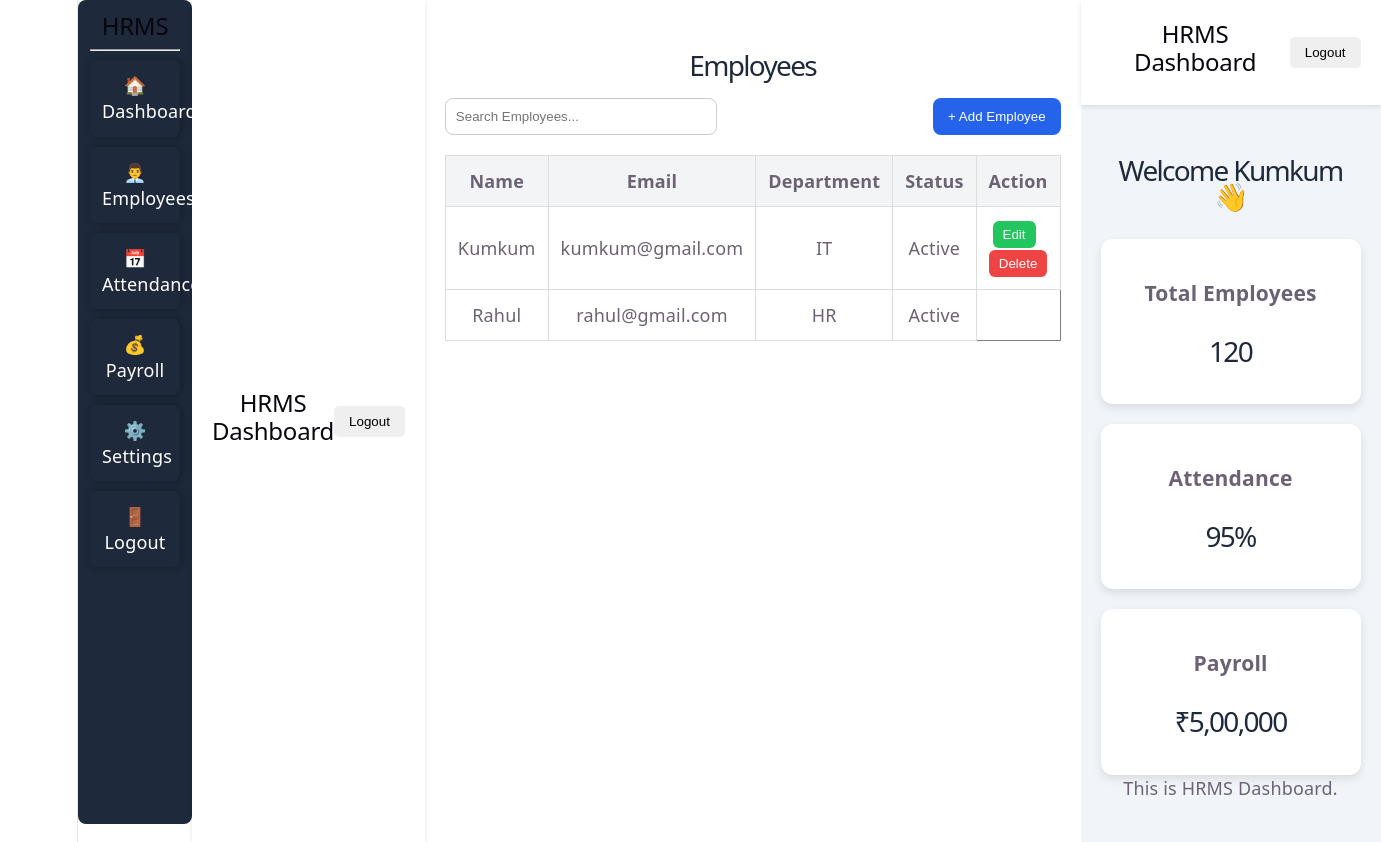
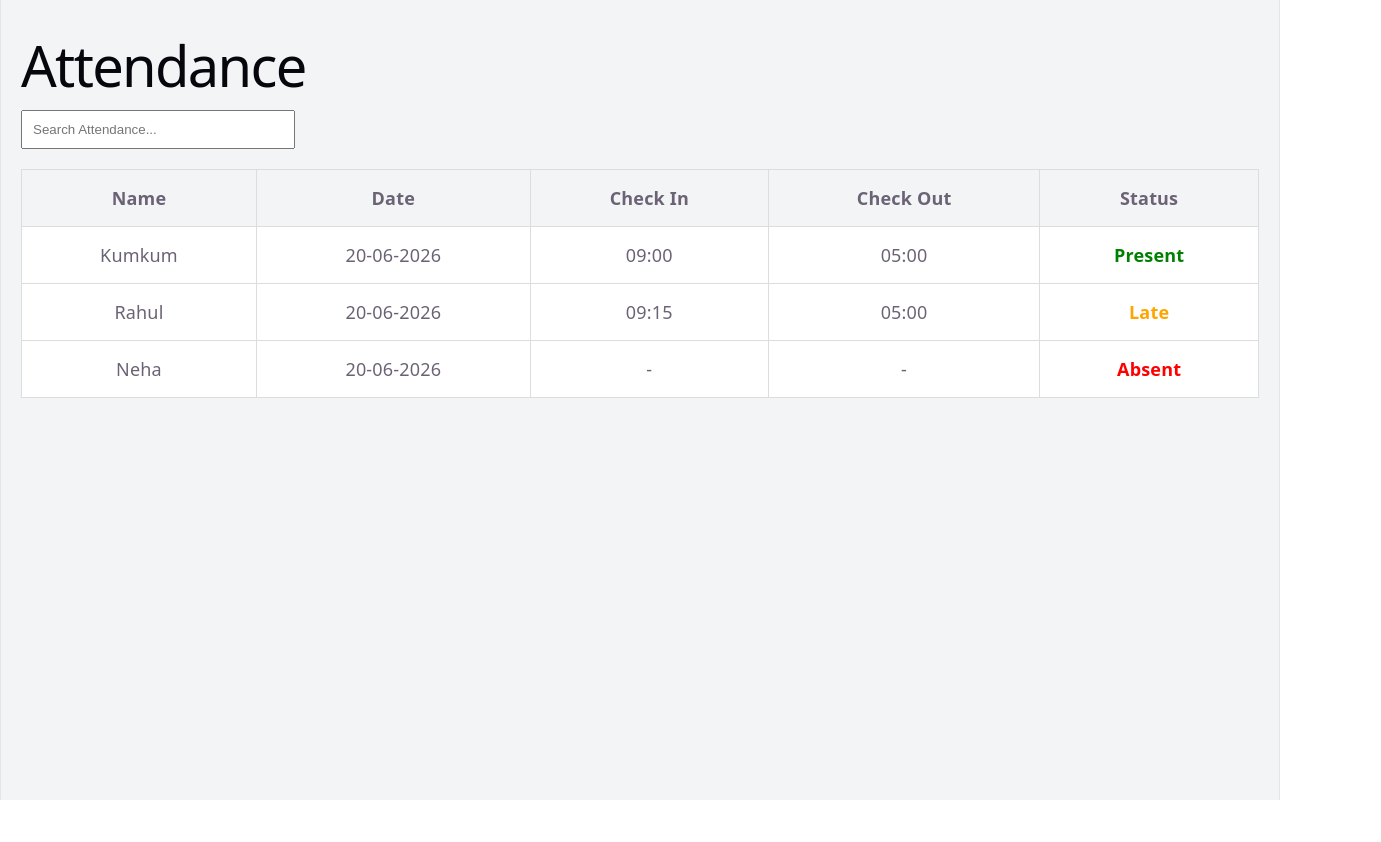
Before and after one commit to KumkumDadhich/infotact-hrms-dashboard, a React app: page /attendance in a window 1280 px wide. Shown: the whole page, 1381 px wide, since content can reach past the window. After the commit the page ends 800 px from the top, so only its background shows below. Built offline with nearby package versions, Linux system fonts and the light colour scheme; the HTML template or start-up script is replaced by a standard one.

Commit message:
feat: create attendance management page UI

```diff
--- a/src/App.jsx
+++ b/src/App.jsx
@@ -1,55 +1,9 @@
-import EmployeePage from "./pages/EmployeePage";
-import DashboardCard from "./components/DashboardCard";
-import Sidebar from "./components/Sidebar";
-import Navbar from "./components/Navbar";
+import AttendancePage from "./pages/AttendancePage";
 
 function App() {
   return (
-    <div style={{ display: "flex" }}>
-      <Sidebar />
-      <Navbar />
-       <EmployeePage />
-
-
-      <div
-        style={{
-          flex: 1,
-          background: "#f1f5f9",
-          minHeight: "100vh",
-        }}
-      >
-        <Navbar />
-
-        <div style={{ padding: "20px" }}>
-          <h1>Welcome Kumkum 👋</h1>
-          <div
-              style={{
-               display: "flex",
-               flexWrap: "wrap",
-               gap: "20px",
-              marginTop: "30px",
-              justifyContent: "center",
-  }}
->
-    <DashboardCard
-    title="Total Employees"
-    value="120"
-  />
-
-  <DashboardCard
-    title="Attendance"
-    value="95%"
-  />
-
-  <DashboardCard
-    title="Payroll"
-    value="₹5,00,000"
-  />
-</div>
-
-          <p>This is HRMS Dashboard.</p>
-        </div>
-      </div>
+    <div>
+      <AttendancePage />
     </div>
   );
 }
--- a/src/index.css
+++ b/src/index.css
@@ -17,7 +17,7 @@
 
   font: 18px/145% var(--sans);
   letter-spacing: 0.18px;
-  color-scheme: light dark;
+
   color: var(--text);
   background: var(--bg);
   font-synthesis: none;
@@ -30,35 +30,22 @@
   }
 }
 
-@media (prefers-color-scheme: dark) {
-  :root {
-    --text: #9ca3af;
-    --text-h: #f3f4f6;
-    --bg: #16171d;
-    --border: #2e303a;
-    --code-bg: #1f2028;
-    --accent: #c084fc;
-    --accent-bg: rgba(192, 132, 252, 0.15);
-    --accent-border: rgba(192, 132, 252, 0.5);
-    --social-bg: rgba(47, 48, 58, 0.5);
-    --shadow:
-      rgba(0, 0, 0, 0.4) 0 10px 15px -3px, rgba(0, 0, 0, 0.25) 0 4px 6px -2px;
-  }
+
+
 
   #social .button-icon {
     filter: invert(1) brightness(2);
   }
-}
+
 
 body {
   margin: 0;
+  background-color: #f3f4f6;
 }
 
 #root {
-  width: 1126px;
-  max-width: 100%;
-  margin: 0 auto;
-  text-align: center;
+  width: 100%;
+  min-height: 100vh;
   border-inline: 1px solid var(--border);
   min-height: 100svh;
   display: flex;
--- /dev/null
+++ b/src/pages/AttendancePage.css
@@ -0,0 +1,39 @@
+.attendance-container {
+  padding: 20px;
+}
+
+.search-box {
+  width: 250px;
+  padding: 10px;
+}
+table{
+    width:100%;
+    border-collapse:collapse;
+    background:white;
+    margin-top:20px;
+}
+
+th,td{
+    border:1px solid #ddd;
+    padding:15px;
+    text-align:center;
+}
+
+th{
+    background:#f3f4f6;
+}
+
+.present{
+    color:green;
+    font-weight:bold;
+}
+
+.late{
+    color:orange;
+    font-weight:bold;
+}
+
+.absent{
+    color:red;
+    font-weight:bold;
+}
--- /dev/null
+++ b/src/pages/AttendancePage.jsx
@@ -0,0 +1,56 @@
+import "./AttendancePage.css";
+
+function AttendancePage() {
+  return (
+    <div className="attendance-container">
+      <h1>Attendance</h1>
+
+      <input
+        className="search-box"
+        type="text"
+        placeholder="Search Attendance..."
+      />
+      <table>
+  <thead>
+    <tr>
+      <th>Name</th>
+      <th>Date</th>
+      <th>Check In</th>
+      <th>Check Out</th>
+      <th>Status</th>
+    </tr>
+  </thead>
+
+  <tbody>
+
+    <tr>
+      <td>Kumkum</td>
+      <td>20-06-2026</td>
+      <td>09:00</td>
+      <td>05:00</td>
+      <td className="present">Present</td>
+    </tr>
+
+    <tr>
+      <td>Rahul</td>
+      <td>20-06-2026</td>
+      <td>09:15</td>
+      <td>05:00</td>
+      <td className="late">Late</td>
+    </tr>
+
+    <tr>
+      <td>Neha</td>
+      <td>20-06-2026</td>
+      <td>-</td>
+      <td>-</td>
+      <td className="absent">Absent</td>
+    </tr>
+
+  </tbody>
+</table>
+    </div>
+  );
+}
+
+export default AttendancePage;
```
